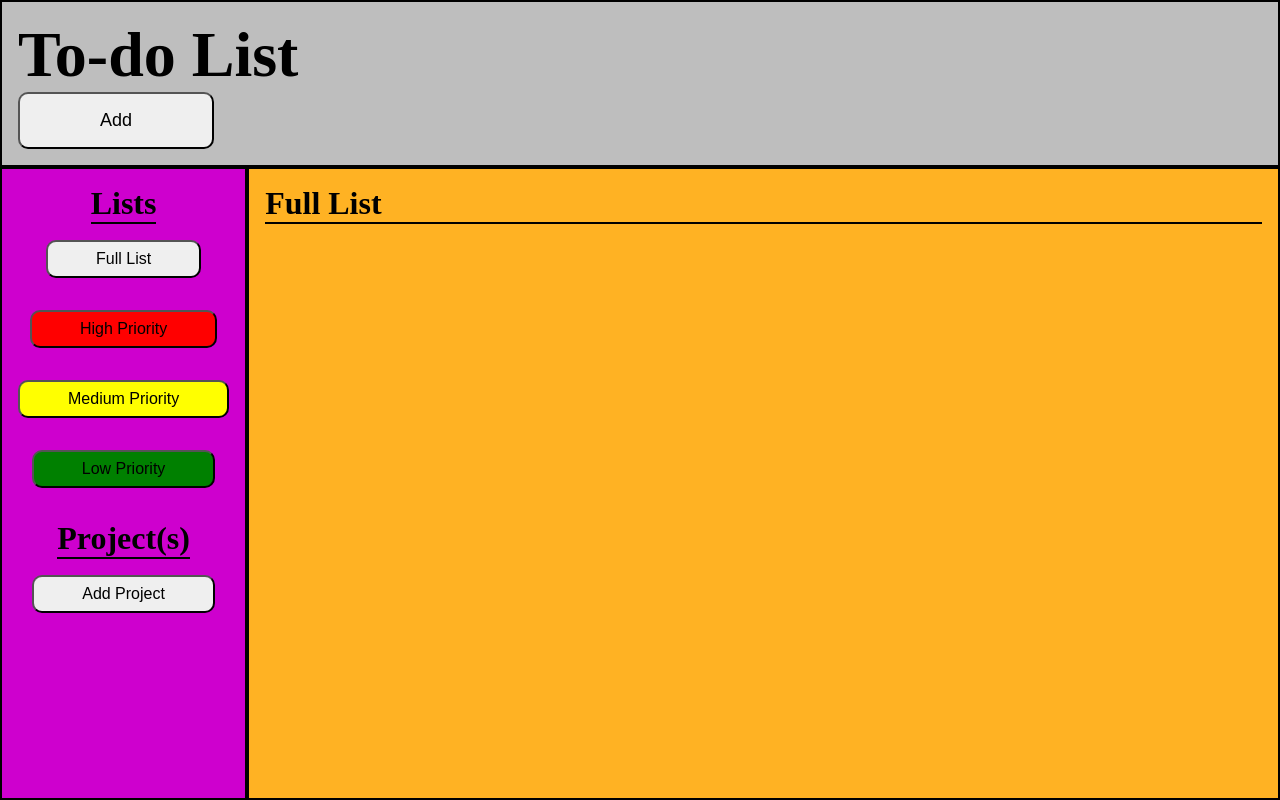
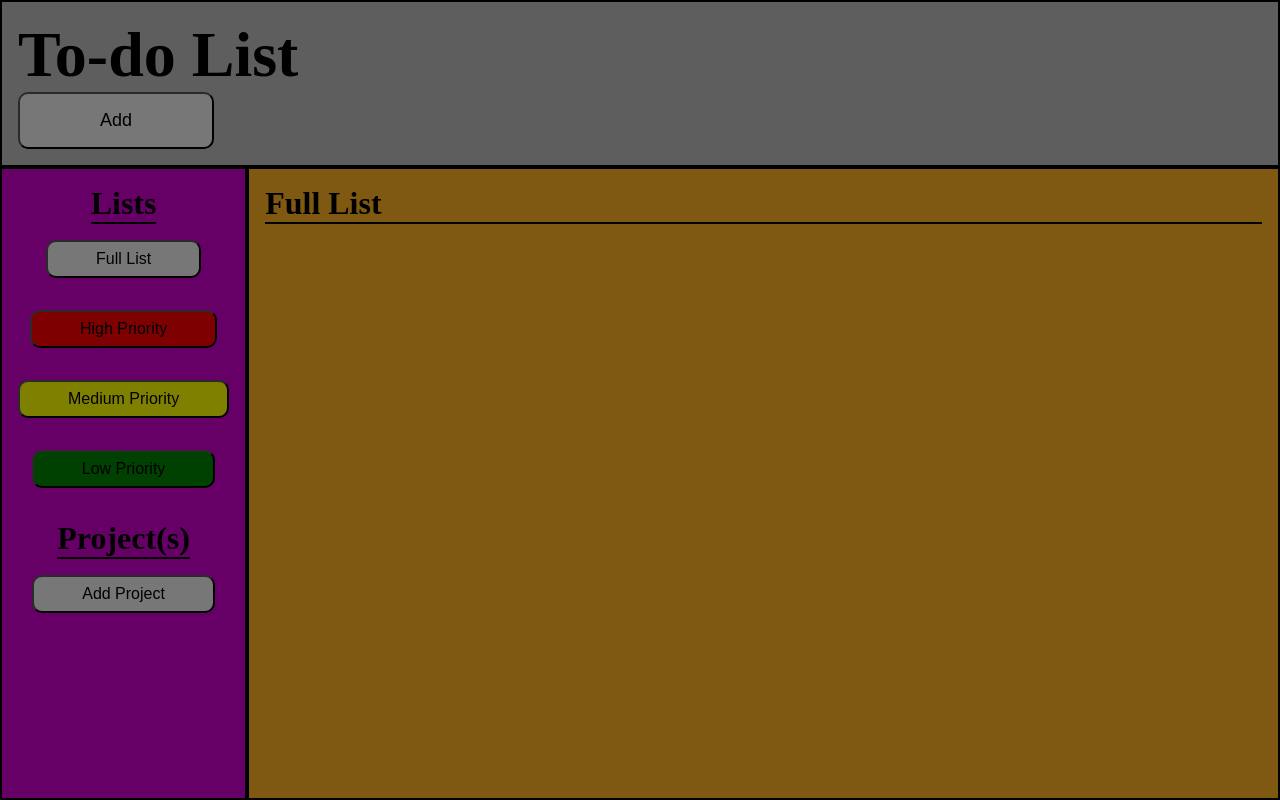
Before and after one commit to StsteveO/todo-list, a website built with webpack: page dist/index.html in a window 1280 px wide. Both pictures are taken after a click on the button "Add". Built offline with nearby package versions, Linux system fonts and the light colour scheme.

Commit message:
create overlay

```diff
--- a/src/docStructure.js
+++ b/src/docStructure.js
@@ -55,6 +55,7 @@ const doc = (() => {
     nav.appendChild(addProject);
     main.appendChild(mainFullList);
 
+    return{headerBtn};
 })();
 
 export default doc;
--- /dev/null
+++ b/src/forms.js
@@ -0,0 +1,11 @@
+import doc from "./docStructure";
+
+const form = (() => {
+    const overlay= document.createElement("div");
+    overlay.classList.add("overlay");
+    document.body.appendChild(overlay);
+
+    return{overlay}
+})();
+
+export default form;
--- /dev/null
+++ b/src/functions.js
@@ -0,0 +1,12 @@
+import doc from "./docStructure";
+import form from "./forms";
+
+const fxn = (() => {
+    const showOverlay=()=>{
+        form.overlay.classList.add("show");
+    }
+
+    return{showOverlay}
+})();
+
+export default fxn;
--- a/src/index.js
+++ b/src/index.js
@@ -1,4 +1,10 @@
 import "./style.css";
 import doc from "./docStructure";
+import form from "./forms";
+import fxn from "./functions";
 
-console.log("Hello World!");
+console.log("hello world");
+
+const logic = (() => {
+    doc.headerBtn.addEventListener("click", fxn.showOverlay);
+})();
--- a/src/style.css
+++ b/src/style.css
@@ -22,7 +22,7 @@ html {
   grid-template-columns: auto 1fr;
   grid-template-rows: auto 1fr;
 }
-header{
+header {
   background-color: var(--sec-clr);
   grid-column-start: 1;
   grid-column-end: 3;
@@ -31,23 +31,23 @@ header{
   padding: 1rem;
   border: 2px solid black;
 }
-.header-title{
+.header-title {
   font-weight: bolder;
   font-size: 4rem;
 }
-.header-btn{
+.header-btn {
   font-size: large;
   padding: 1rem;
   padding-left: 5rem;
   padding-right: 5rem;
   border-radius: 10px;
   cursor: pointer;
-  transition: .25s;
+  transition: 0.25s;
 }
-.header-btn:hover{
+.header-btn:hover {
   transform: scale(1.1);
 }
-nav{
+nav {
   padding: 1rem;
   background-color: rgb(206, 0, 206);
   border: 2px solid black;
@@ -55,7 +55,7 @@ nav{
   flex-direction: column;
   align-items: center;
 }
-.nav-title{
+.nav-title {
   font-weight: bold;
   font-size: 2rem;
   text-align: center;
@@ -64,61 +64,76 @@ nav{
 .nav-full-list,
 .nav-high-pri,
 .nav-med-pri,
-.nav-low-pri{
+.nav-low-pri {
   font-size: medium;
-  padding: .5rem;
+  padding: 0.5rem;
   padding-left: 3rem;
   padding-right: 3rem;
   border-radius: 10px;
   margin-top: 1rem;
   margin-bottom: 1rem;
   cursor: pointer;
-  transition: .25s;
+  transition: 0.25s;
 }
 .nav-full-list:hover,
 .nav-high-pri:hover,
 .nav-med-pri:hover,
-.nav-low-pri:hover{
+.nav-low-pri:hover {
   transform: scale(1.1);
 }
-.nav-high-pri{
+.nav-high-pri {
   background-color: red;
 }
-.nav-med-pri{
+.nav-med-pri {
   background-color: yellow;
 }
-.nav-low-pri{
+.nav-low-pri {
   background-color: green;
 }
-.nav-project{
+.nav-project {
   font-weight: bold;
   font-size: 2rem;
   text-align: center;
   border-bottom: 2px solid black;
   margin-top: 1rem;
 }
-.add-project{
+.add-project {
   font-size: medium;
-  padding: .5rem;
+  padding: 0.5rem;
   padding-left: 3rem;
   padding-right: 3rem;
   border-radius: 10px;
   margin-top: 1rem;
   margin-bottom: 1rem;
   cursor: pointer;
-  transition: .25s;
+  transition: 0.25s;
 }
-.add-project:hover{
+.add-project:hover {
   transform: scale(1.1);
 }
-main{
+main {
   border: 2px solid black;
   padding: 1rem;
   background-color: rgb(255, 178, 35);
 }
-.main-full-list{
+.main-full-list {
   font-weight: bold;
   font-size: 2rem;
   /* text-align: center; */
   border-bottom: 2px solid black;
 }
+.overlay {
+  position: fixed;
+  top: 0;
+  left: 0;
+  right: 0;
+  bottom: 0;
+  background-color: rgba(0, 0, 0, 0.5);
+  pointer-events: none;
+  opacity: 0;
+  transition: 200ms;
+}
+.overlay.show{
+  opacity: 1;
+  pointer-events: all;
+}
```
Also changed, not shown: dist/main.js.
